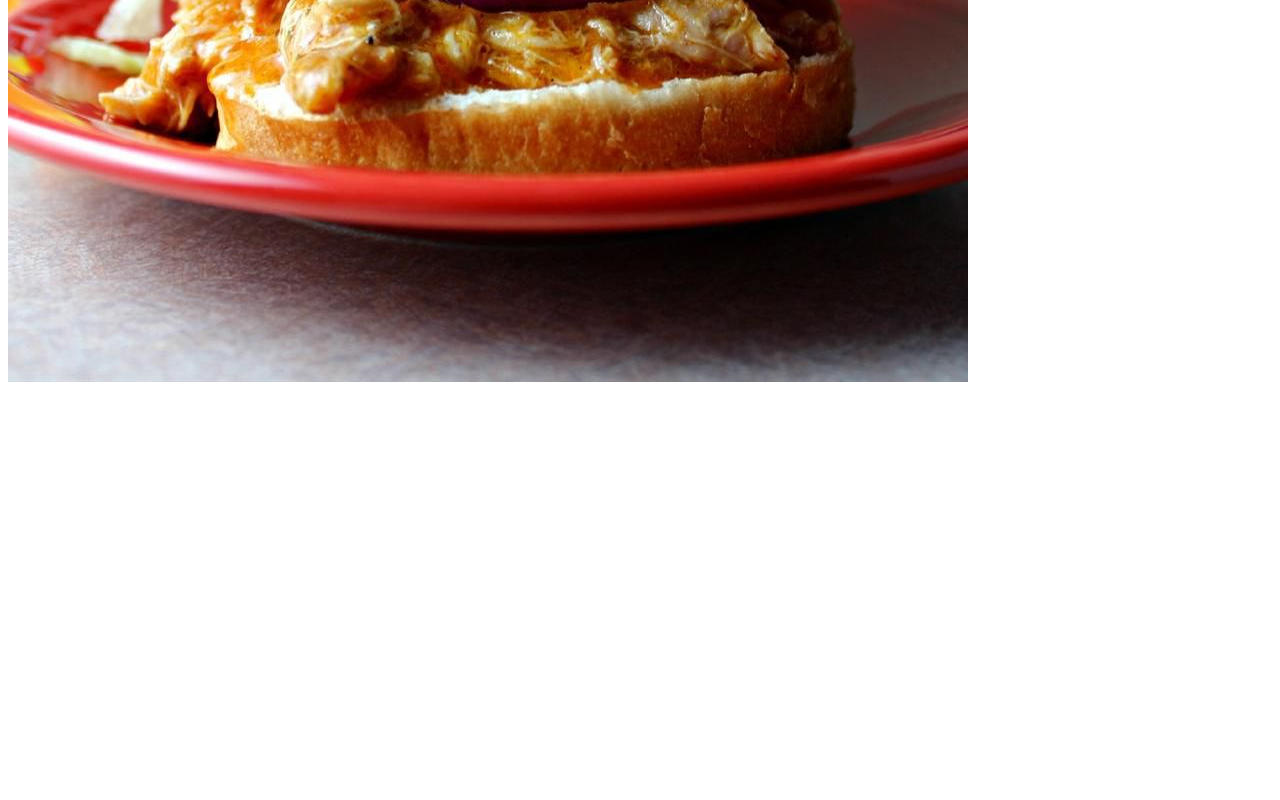
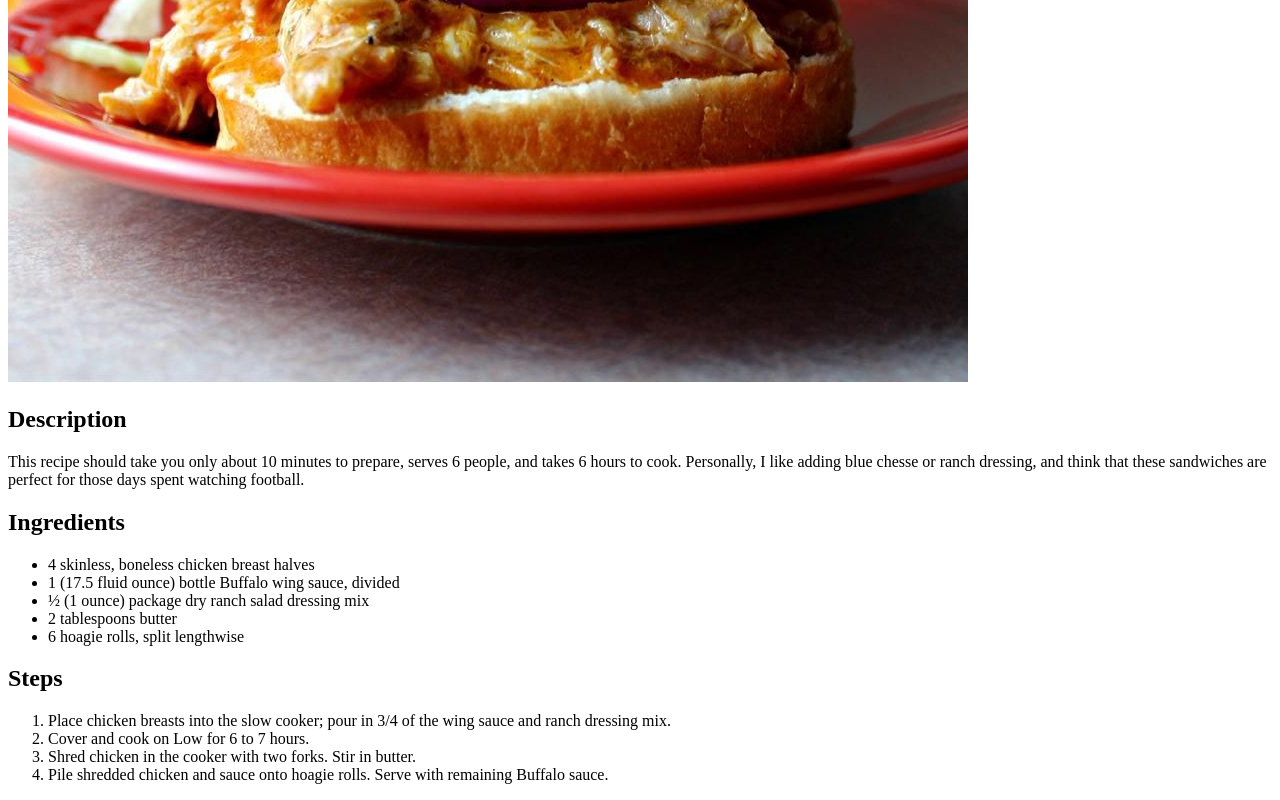
Before and after one commit to Ruoo21/simple-recipes-website, a plain HTML site: page recipes/buffalosandwich.html in a window 1280 px wide. Shown: the part 658-1458 px from the top of the page. Before the commit the page ends 1052 px from the top, so only its background shows below. Drawn offline with Linux system fonts and the light colour scheme.

Commit message:
Add description, ingredients, and directions

```diff
--- a/recipes/buffalosandwich.html
+++ b/recipes/buffalosandwich.html
@@ -8,5 +8,27 @@
 <body>
     <h1>Slow Cooker Buffalo Chicken Sandwiches</h1>
     <img src="../images/buffaloSandwich.jpg" alt="A picture of a buffalo sandwich">
+    <h2>Description</h2>
+    <p>This recipe should take you only about 10 minutes to prepare, serves 6 people, and takes 6 hours to cook. Personally, I like adding blue chesse or ranch dressing, and think that these sandwiches are perfect for those days spent watching football.</p>
+    <h2>Ingredients</h2>
+    <ul>
+        <li>4 skinless, boneless chicken breast halves</li>
+
+        <li>1 (17.5 fluid ounce) bottle Buffalo wing sauce, divided</li>
+
+        <li>½ (1 ounce) package dry ranch salad dressing mix</li>
+
+        <li>2 tablespoons butter</li>
+
+        <li>6 hoagie rolls, split lengthwise</li>
+    </ul>
+
+    <h2>Steps</h2>
+    <ol>
+        <li>Place chicken breasts into the slow cooker; pour in 3/4 of the wing sauce and ranch dressing mix.</li>
+        <li>Cover and cook on Low for 6 to 7 hours.</li>
+        <li>Shred chicken in the cooker with two forks. Stir in butter.</li>
+        <li>Pile shredded chicken and sauce onto hoagie rolls. Serve with remaining Buffalo sauce.</li>
+    </ol>
 </body>
 </html>
```
